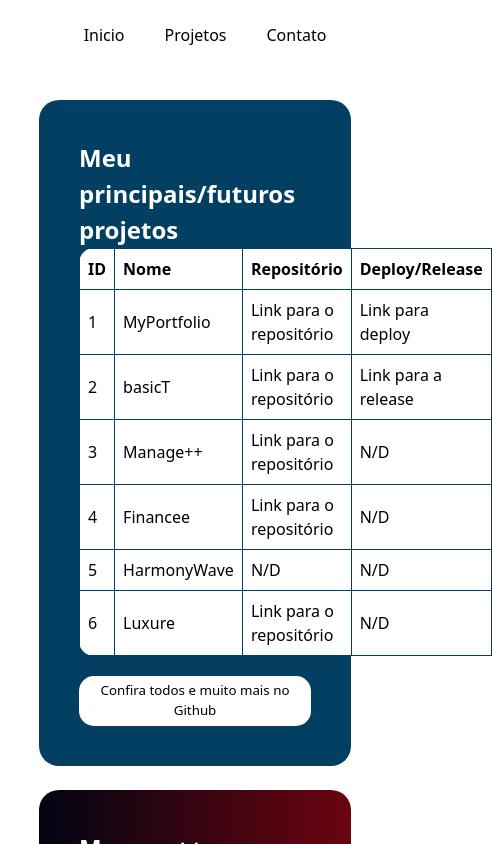
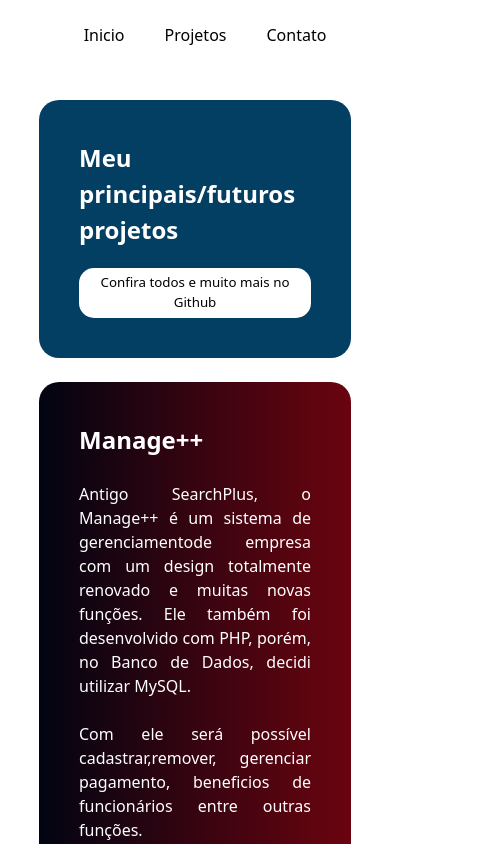
Before and after one commit to theMyntt/MyPortfolio, a React (Vite) app: page /project in a window 390 px wide. Shown: the top 844 px of the page, 492 px wide, since content can reach past the window. Built offline with nearby package versions, Linux system fonts and the light colour scheme.

Commit message:
fix: tabela no mobile

```diff
--- a/src/pages/Projects/index.jsx
+++ b/src/pages/Projects/index.jsx
@@ -6,7 +6,7 @@ export default function Projects() {
     <div className="container">
       <div className="brand-container">
         <h2>Meu principais/futuros projetos</h2>
-        <table>
+        <table className="desktop-only">
           <tr>
             <th>ID</th>
             <th>Nome</th>
--- a/src/pages/Projects/index.scss
+++ b/src/pages/Projects/index.scss
@@ -111,6 +111,12 @@ td,th {
   padding: 8px;
 }
 
+@media (max-width: 768px) {
+  .desktop-only {
+    display: none;
+  }
+}
+
 // tr:nth-child(even) {
 //   background-color: #dddddd;
 // }
```
